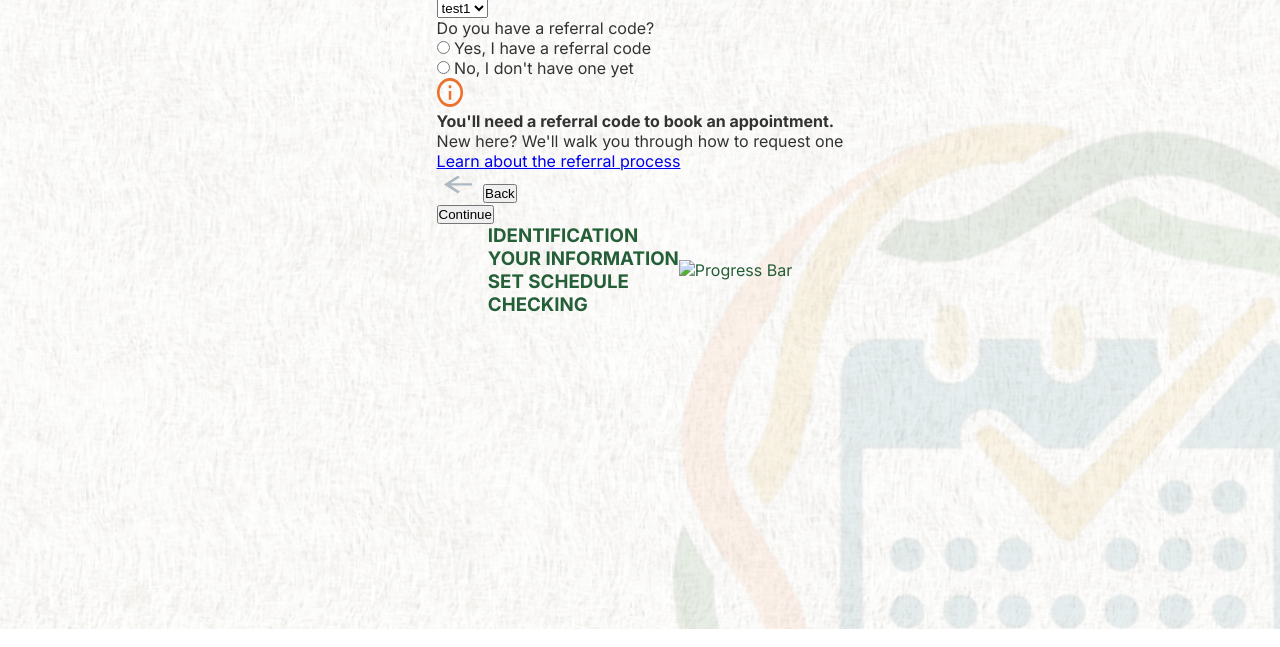
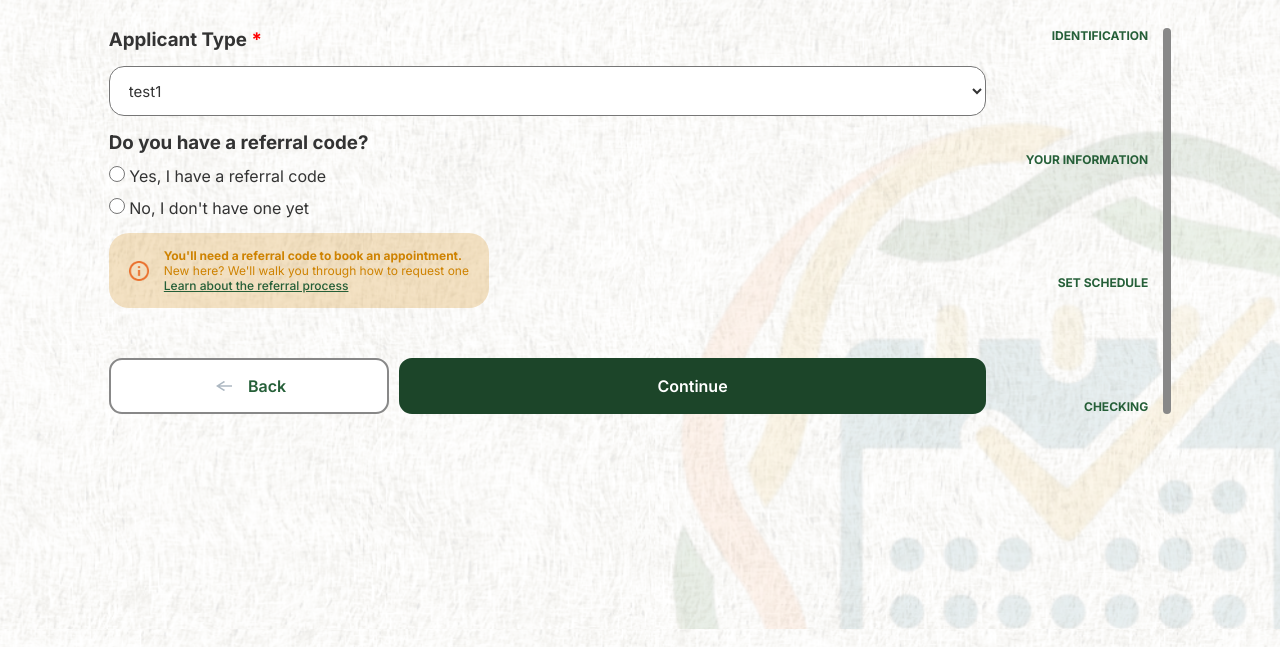
Before and after one commit to GMP-ul/CSUOCCS-SCHEDULING, a plain HTML site: page Forms/appointment_forms/appointment_form_1.html in a window 1280 px wide. Shown: the part 171-818 px from the top of the page. Drawn offline with Linux system fonts and the light colour scheme.

Commit message:
First Step Appointment Form Complete

```diff
--- a/Forms/CSS/appointment_forms.css
+++ b/Forms/CSS/appointment_forms.css
@@ -8,6 +8,8 @@
     --color-cream: #F7F5EF;
     --color-white: #FFFFFF;
     --color-text: #333333;
+    --color-light-text: #888;
+    --color-semi-light-text: #555;
     --color-input-border: #D5D5D5;
     --color-placeholder: #999999;
 }
@@ -26,7 +28,6 @@ body {
     min-height: 100vh;
     font-family: "Inter", sans-serif;
     color: var(--color-text);
-
     background:
         url("/Forms/IMG/appointment_form_bg.png") center / cover no-repeat fixed;
 }
@@ -34,35 +35,228 @@ body {
 /* ---------- Classes ---------- */
 
 .mainContainer {
-    padding: 50px;
+    width: 97%;
+    min-height: calc(100vh - 36px);
+    margin: 18px auto;
+    padding: 70px 7%;
+
     display: flex;
     flex-direction: column;
-    align-items: center;
-    justify-content: center;
+    align-items: stretch;
+    justify-content: flex-start;
+}
+
+.top {
+    display: flex;
+    flex-direction: column;
+    justify-content: left;
+    width: 100%;
+}
+
+.top h3 {
+    font-size: 13px;
+    font-weight: 400;
+    color: var(--color-light-text);
+    margin-bottom: 35px;
 }
 
 .middle {
     display: flex;
     flex-direction: row;
+    align-items: stretch;
+    justify-content: space-between;
+    width: 100%;
+    gap: 40px;
+}
+
+.inputCard {
+    display: flex;
+    flex-direction: column;
+    align-items: stretch;
+    gap: 15px;
+    flex: 1;
+}
+
+.inputCard input[type="radio"] + span {
+    margin-left: 8px;
 }
 
 .stepTracker {
     color: var(--color-green);
     display: flex;
     flex-direction: row;
+    justify-content: flex-end;
+    align-items: stretch;
+    gap: 15px;
+}
+
+.btn {
+    display: flex;
+    align-items: center;
     justify-content: center;
+    gap: 12px;
+
+    padding: 14px 20px;
+    border-radius: 13px;
+
+    font-family: inherit;
+    font-size: 16px;
+    font-weight: 600;
+
+    text-decoration: none;
+    cursor: pointer;
+}
+
+.backBtn {
+    flex: 0 0 32%;
+
+    color: var(--color-green);
+    background-color: var(--color-white);
+    border: 2px solid var(--color-light-text);
+}
+
+.backBtn img {
+    width: 24px;
+    height: 24px;
+}
+
+.continueBtn {
+    flex: 1;
+
+    color: var(--color-white);
+    background-color: var(--color-green-dark);
+    border: 2px solid var(--color-green-dark);
+}
+
+.backBtn:hover {
+    background-color: var(--color-cream);
+}
+
+.continueBtn:hover {
+    background-color: var(--color-green);
+}
+
+.noticeBox {
+    display: flex;
+    flex-direction: row;
     align-items: center;
+    gap: 15px;
+
+    width: fit-content;
+    padding: 15px 20px;
+
+    background-color: rgb(from var(--color-orange) r g b / 23%);
+    border-radius: 20px;
+
+    color: var(--color-orange);
+    font-size: 12px;
+}
+
+.noticeBox img {
+    width: 20px;
+    height: 20px;
+}
+
+.noticeBox a {
+    color: var(--color-green);
+    text-decoration: underline;
+    font-weight: 500;
+}
+
+.progressBar {
+    width: 8px;
+    height: auto;
+    align-self: stretch;
+
+    background-color: var(--color-light-text);
+    border-radius: 20px;
+
+    overflow: hidden;
+}
+
+.progressFill {
+    width: 100%;
+    height: 0%;
+
+    background-color: var(--color-orange);
+    border-radius: 20px;
+
+    transition: height 0.4s ease;
+}
+
+/* ---------- Input Fields ---------- */
+select {
+    width: 100%;
+    height: 50px;
+
+    padding: 0 15px;
+
+    border: 1px solid var (--color-input-border);
+    border-radius: 15px;
+
+    background-color: var(--color-white);
+
+    font-family: inherit;
+    font-size: 15px;
+    color: var(--color-text);
+
+    cursor: pointer;
+}
+
+input[type="radio"] {
+    accent-color: var(--color-green);
+    width: 16px;
+    height: 16px;
+    cursor: pointer;
+}
+
+.referralSection {
+    display: flex;
+    flex-direction: column;
+    gap: 12px;
+}
+
+.refferalSection label {
+    display: flex;
+    align-items: center;
+    gap: 10px;
+
+    font-size: 14px;
+    color: var(--color-semi-light-text);
+    cursor: pointer;
+}
+
+.refferalSection h3 {
+    font-size: 16px;
+    margin-bottom: 10px;
 }
 
 /* ---------- Main IDs ---------- */
 
 #stepLabels {
-    column-gap: 50px;
+    display: flex;
+    flex-direction: column;
+    justify-content: space-between;
+    align-items: flex-end;
+    gap: 50px;
+}
+
+#stepLabels h3 {
+    font-size: 12px;
 }
 
 /* ---------- Form 1 IDs ---------- */
 
 #appointmentText {
-    font-size: 60px;
+    font-size: 50px;
     font-weight: bold;
 }
+
+#navForms {
+    display: flex;
+    flex-direction: row;
+    gap: 10px;
+
+    width: 100%;
+    margin-top: 35px;
+}
--- a/Forms/appointment_forms/appointment_form_1.html
+++ b/Forms/appointment_forms/appointment_form_1.html
@@ -47,36 +47,38 @@
                     </select>
                 </div>
 
-                <div>
-                    <label for="referral_code">Do you have a referral code?<br></label>
+                <div class="referralSection">
+                    <h3>Do you have a referral code?<br></h3>
 
                     <label>
                         <input type="radio" name="referral_code" value="yes">
-                        Yes, I have a referral code <br>
+                        Yes, I have a referral code
                     </label>
 
                     <label>
                         <input type="radio" name="referral_code" value="no">
-                        No, I don't have one yet <br>
+                        No, I don't have one yet
                     </label>
                 </div>
 
-                <div>
+                <div class="noticeBox">
                     <img src="/Forms/registration_from/regIMG/notice.png" alt="Notice">
+
                     <p>
                         <b>You'll need a referral code to book an appointment.</b><br>
                         New here? We'll walk you through how to request one <br>
-                        <a href="#">Learn about the referral process <br></a>
+                        <a href="#">Learn about the referral process</a>
                     </p>
                 </div>
 
-                <div>
-                    <img src="/Forms/IMG/arrow-left-line 1.svg" alt="Back">
-                    <button>Back</button>
+                <div  id="navForms">
+                    <a href="#" class="btn backBtn" onclick="previousStep(); return false;">
+                        <img src="/Forms/IMG/arrow-left-line 1.svg" alt="Back">
+                        Back
+                    </a>
+
+                    <a href="#" class="btn continueBtn" onclick="nextStep(); return false;">Continue</a>
                 </div>
-
-                <button>Continue</button>
-            </div>
             </div>
 
             <div class="stepTracker">
@@ -86,11 +88,14 @@
                     <H3>SET SCHEDULE</H3>
                     <H3>CHECKING</H3>
                 </div>
-                <img src="#" alt="Progress Bar">
+
+                <div class="progressBar">
+                    <div class="progressFill"></div>
+                </div>
             </div>
         </div>
     </div>
 
-    <script src="#"></script>
+    <script src="/Forms/appointment_forms/appointment_form_1.js"></script>
 </body>
 </html>
--- /dev/null
+++ b/Forms/appointment_forms/appointment_form_1.js
@@ -0,0 +1,24 @@
+let currentStep = 0;
+const totalSteps = 4;
+
+function updateProgress() {
+    const percentage = (currentStep / totalSteps) * 100;
+
+    document.querySelector(".progressFill").style.height = percentage + "%";
+}
+
+function nextStep() {
+    if (currentStep < totalSteps) {
+        currentStep++;
+        updateProgress();
+    }
+}
+
+function previousStep() {
+    if (currentStep > 0) {
+        currentStep--;
+        updateProgress();
+    }
+}
+
+updateProgress();
```
